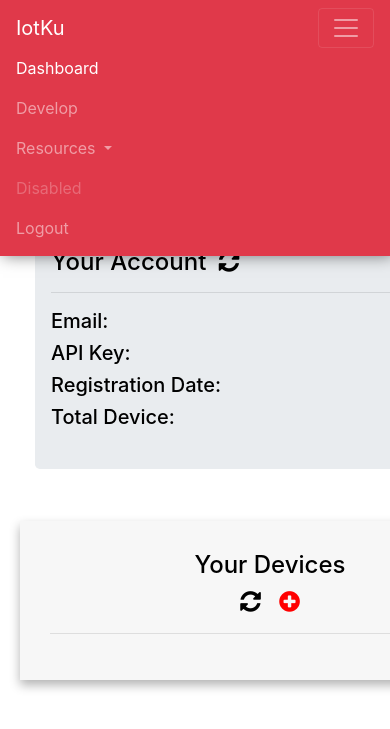
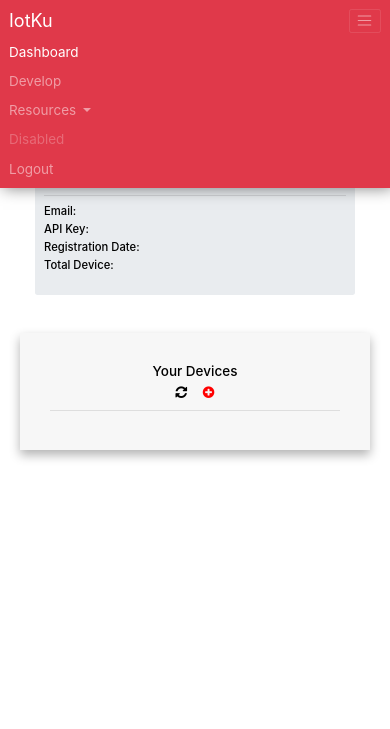
Before and after one commit to aviezab/iotku, a Flask app: page / in a window 390 px wide, after a click that opens the changed part; the page is wider, and only the part inside the window is pictured. Shown: the top 729 px of that part. Run offline with Flask 2, Linux system fonts and the light colour scheme; the visitor is signed in with stand-in values (Sample User, id 1); data that the repository does not hold is empty; some libraries are stand-ins or nearby versions.

Commit message:
improvement

```diff
--- a/api/views.py
+++ b/api/views.py
@@ -1,6 +1,7 @@
 from flask import Blueprint, request, session, jsonify, url_for
 from redissession import RedisSessionInterface
 from .iotku_database import Iotku
+import os, hashlib
 
 name = 'api'
 api = Blueprint(name, __name__)
--- a/static/css/dashboard.css
+++ b/static/css/dashboard.css
@@ -34,13 +34,6 @@
   height: auto;
 }
 
-.button-icon {
-  background-color: Transparent;
-  border: none;
-  outline: none;
-  color: black;
-}
-
 #add-device-button {
   color: red;
 }
--- a/static/css/layout.css
+++ b/static/css/layout.css
@@ -1,5 +1,5 @@
 body {
-  min-width: 540px;
+  min-width: 320px;
   background-color: white;
   color: black;
 }
@@ -51,6 +51,13 @@ body {
   display: none;
 }
 
+.button-icon {
+  background-color: Transparent;
+  border: none;
+  outline: none;
+  color: black;
+}
+
 /* The side navigation menu */
 #sidenav-big {
    height: 100%; /* 100% Full-height */
@@ -86,6 +93,15 @@ body {
 }
 
 @media screen and (max-width: 767px) {
-  .dashboard {margin-left: 0 !important; font-size: 18px;}
+  html {
+    font-size: 9px;
+  }
+  nav {
+    font-size: 1.5rem;
+  }
+  nav .navbar-brand{
+    font-size: 2rem;
+  }
+  .dashboard {margin-left: 0 !important;}
   .sidenav {display: none;}
 }
--- a/static/js/layout.js
+++ b/static/js/layout.js
@@ -11,3 +11,13 @@ function closeNav() {
     document.getElementById("main").style.marginLeft = "50px";
     document.getElementById("sidenav-small").style.width = "50px";
 }
+
+$(document).ready(function () {
+	$('#logout').click(function(){
+		$.get( disconnect_url, function(result) {
+			if (result.result == true){
+				window.location.reload(true);
+			}
+		});
+  });
+});
--- a/templates/index.html
+++ b/templates/index.html
@@ -13,6 +13,7 @@
       <div id="panel-login">
         <a href="#" class="close-btn">&times;</a>
         <h2>Login to Account</h2>
+        <h5 id="login-error"></h5>
         <form class="" id="login-form" action="" method="post">
           <input type="email" name="email" placeholder="Email" class="form-control" id="login-email">
           <input type="password" name="password" placeholder="Password" class="form-control" id="login-password">
@@ -24,6 +25,7 @@
       <div id="panel-register">
         <a href="#" class="close-btn">&times;</a>
         <h2>Register an Account</h2>
+        <h5 id="register-error"></h5>
         <form class="" id="register-form" action="" method="post">
           <input type="email" name="email" id="register-email" placeholder="Email" class="form-control">
           <input type="password" name="password" id="register-password" placeholder="Password" class="form-control">
--- a/templates/layout.html
+++ b/templates/layout.html
@@ -40,7 +40,7 @@
         </li>
       </ul>
       <ul class="navbar-nav ml-auto">
-        <a class="nav-link" href="/api/disconnect">Logout</a>
+        <button class="nav-link button-icon" id="logout" href="" style="text-align: left">Logout</button>
       </ul>
       <!--<form class="form-inline my-2 my-lg-0">
         <input class="form-control mr-sm-2" type="search" placeholder="Search" aria-label="Search">
--- a/web.py
+++ b/web.py
@@ -1,7 +1,6 @@
 from flask import Flask, request, session, render_template, url_for, redirect
 from redissession import RedisSessionInterface
 from api import views
-import os, hashlib
 
 app = Flask(__name__, static_url_path='/static')
 app.register_blueprint(views.api)
@@ -15,27 +14,6 @@ def index():
 	else:
 		return render_template('index.html', api_connect=url_for('api.' + views.connect.__name__), api_register=url_for('api.' + views.register.__name__))
 
-@app.route('/device', methods=['GET'])
-def device_list():
-	if session.get('logged_in') and session.get('email'):
-		return render_template('device.html')
-	else:
-		return redirect(url_for('index'))
-
-@app.route('/profile', methods=['GET'])
-def profile():
-	if session.get('logged_in') and session.get('email'):
-		return render_template('profile.html')
-	else:
-		return redirect(url_for('index'))
-
-@app.route('/device/<device_id>', methods=['GET'])
-def device(device_id):
-	if session.get('logged_in') and session.get('email'):
-		return render_template('device.html')
-	else:
-		return redirect(url_for('index'))
-
 if __name__ == "__main__":
 		app.secret_key = "secret key"
 		app.run(debug=True,host='0.0.0.0', port=5000)
```
Also changed, not shown: static/css/index.css (+6 -1 lines), static/js/index.js (+7 -2 lines).
